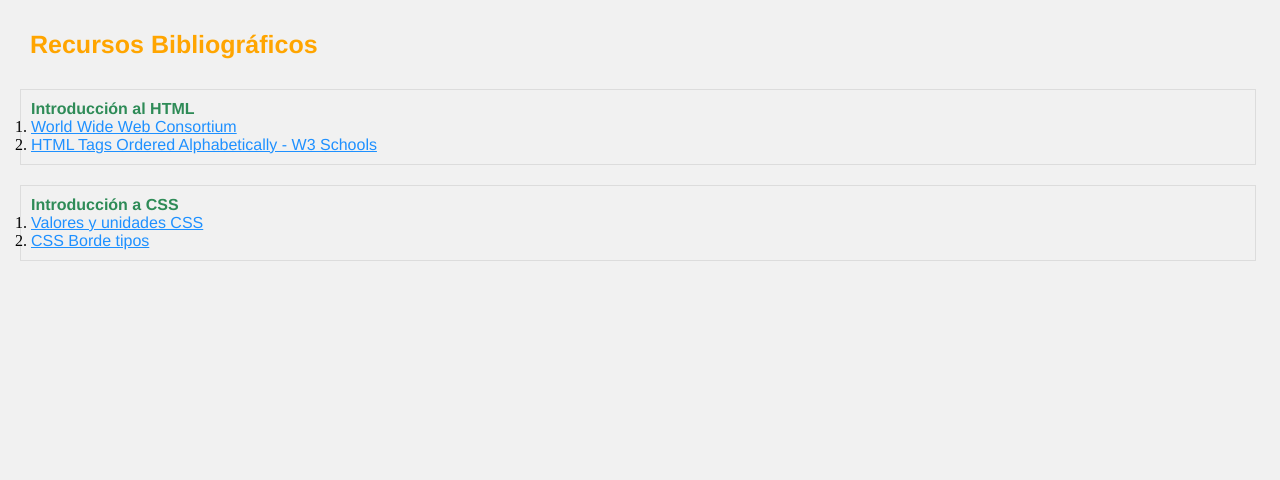
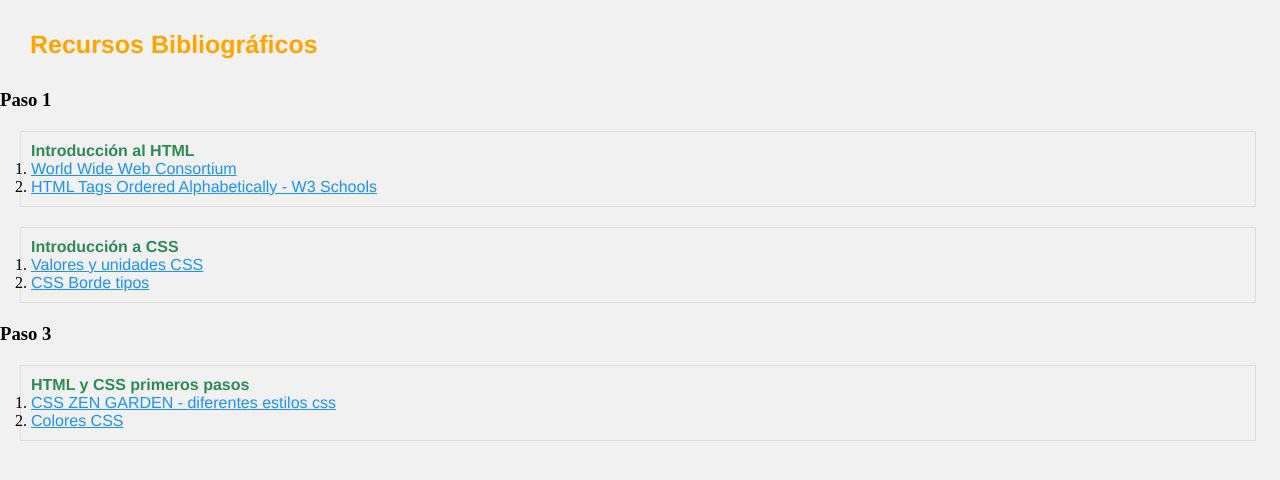
Before and after one commit to josephmb830/bibliofullstackweb, a plain HTML site: page index.html in a window 1280 px wide. Drawn offline with Linux system fonts and the light colour scheme.

Commit message:
color css link

```diff
--- a/index.html
+++ b/index.html
@@ -10,6 +10,7 @@
     <!-- <p>Con <code>!</code> tab se genera la estructura inicial</p>
     <kbd>! tab</kbd> -->
     <h1>Recursos Bibliográficos</h1>
+    <h3>Paso 1</h3>
     <div class="contenido">
         <h4>Introducción al HTML</h4>
         <ol>
@@ -32,5 +33,17 @@
             </li>
         </ol>
     </div>
+    <h3>Paso 3</h3>
+    <div class="contenido">
+        <h4>HTML y CSS primeros pasos</h4>
+        <ol>
+            <li>
+                <a href="https://www.csszengarden.com/pages/alldesigns/">CSS ZEN GARDEN - diferentes estilos css</a>
+            </li>
+            <li>
+                <a href="https://www.w3schools.com/css/css_colors.asp">Colores CSS</a>
+            </li>
+        </ol>
+    </div>
 </body>
 </html>
```
